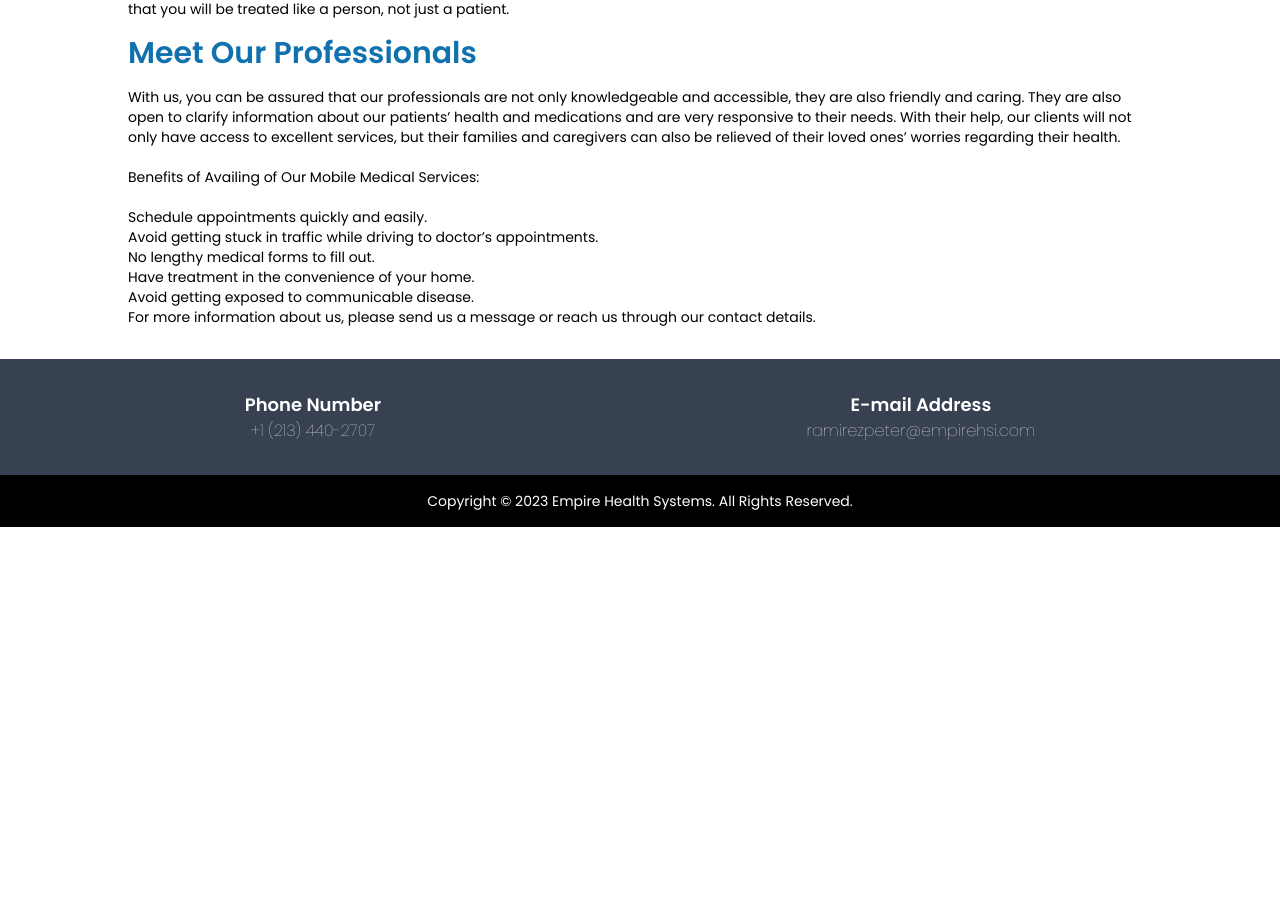
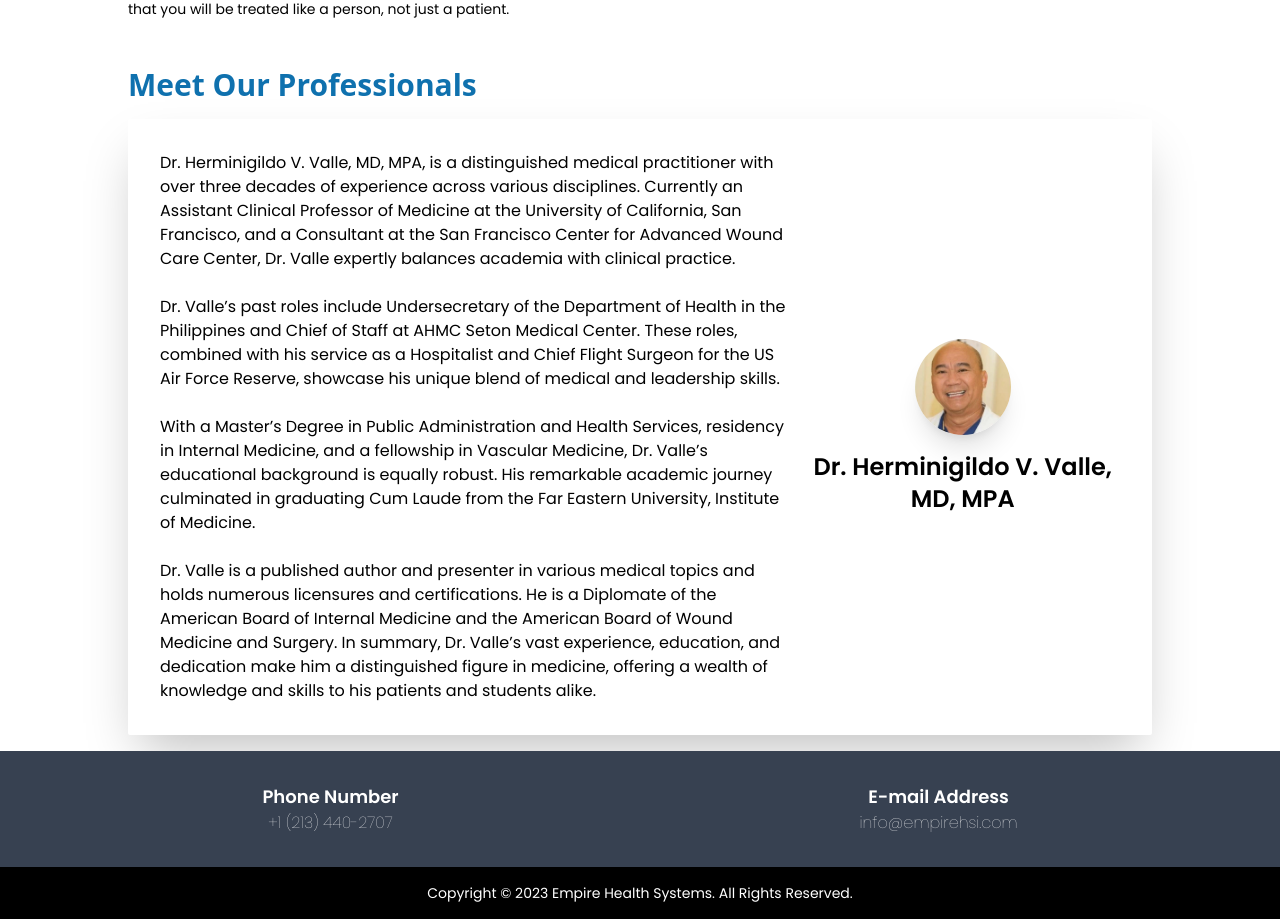
Before and after one commit to valeriequach/EmpireHealthSystems-1, a React (Vite) app: page /About-Us in a window 1280 px wide. Shown: the part 1482-2401 px from the top of the page. Before the commit the page ends 2009 px from the top, so only its background shows below. Built offline with nearby package versions, Linux system fonts and the light colour scheme.

Commit message:
brochure update & Doctors

```diff
--- a/src/App.jsx
+++ b/src/App.jsx
@@ -2,6 +2,8 @@ import React from 'react'
 import { Link, Outlet } from 'react-router-dom';
 import { useState } from "react";
 import { useNavigate } from 'react-router-dom';
+import { AnimatePresence } from 'framer-motion';
+
 
 function App() {
   const [showMenu, setShowMenu] = useState(false);
@@ -61,20 +63,20 @@ function App() {
        {showMenu && (
         <div className="absolute top-0 right-0 w-screen y-screen z-50 md:hidden">
           <div className='bg-stone-800 bg-opacity-80 z-40 w-screen h-screen fixed'>
-          <div className='fixed flex flex-col bg-white bg-opacity-100 w-10/12 h-screen px-4 py-2 z-auto'>
+          <div className='fixed flex flex-col bg-white bg-opacity-100 w-10/12 h-screen px-4 py-2 z-auto animate-slide'>
           <ul className='list-none flex flex-col
                          font-Poppins text-2xl font-bold
                          pt-12 gap-4'>
-            <li className='flex justify-center items-center hover:text-empireyellow px-2' onClick={() => handleClick('/')}>
+            <li className='flex justify-start items-center hover:text-empireyellow px-2' onClick={() => handleClick('/')}>
                 HOME
             </li>
-            <li className='flex justify-center items-center hover:text-empireyellow px-2' onClick={() => handleClick('/About-Us')}>
+            <li className='flex justify-start items-center hover:text-empireyellow px-2' onClick={() => handleClick('/About-Us')}>
                 ABOUT US
             </li>
-            <li className='flex justify-center items-center hover:text-empireyellow px-2' onClick={() => handleClick('/Services')}>
+            <li className='flex justify-start items-center hover:text-empireyellow px-2' onClick={() => handleClick('/Services')}>
                 SERVICES
             </li>
-            <li className='flex justify-center items-center hover:text-empireyellow px-2' onClick={() => handleClick('/Intake')}>
+            <li className='flex justify-start items-center hover:text-empireyellow px-2' onClick={() => handleClick('/Intake')}>
                 INTAKE FORM
             </li>
           </ul>
@@ -102,6 +104,20 @@ function App() {
        <div>
         <Outlet />
        </div>
+       <div className="w-full h-auto bg-gray-700 flex flex-row p-8">
+            <div className="text-white font-Poppins flex flex-col flex-grow justify-center items-center">
+            <h1 className=" font-bold text-lg">Phone Number</h1>
+            <a href="tel:+12134402707">
+            <h2 className="font-thin text-md hover:cursor-pointer">+1 (213) 440-2707</h2>
+            </a>
+            </div>
+            <div className="text-white font-Poppins flex flex-col flex-grow justify-center items-center">
+            <h1 className=" font-bold text-lg">E-mail Address</h1>
+            <a href="mailto:info@empirehsi.com">
+            <h2 className="font-thin text-mb hover:cursor-pointer">info@empirehsi.com</h2>
+            </a>
+            </div>
+        </div>
        <div className='w-screen h-auto bg-black flex justify-center items-center text-white text-sm font-Poppins px-10 py-4'>
         <span className='text-center'>Copyright © 2023 Empire Health Systems. All Rights Reserved.</span>
        </div>
--- a/src/Components/About.jsx
+++ b/src/Components/About.jsx
@@ -37,28 +37,41 @@ function About(){
                     <span><strong>Integrity</strong> – Our patients can trust that our health professionals are licensed, have undergone proper training, and are experienced in their respective fields of work.</span><br></br><br></br>
                     <span><strong>Reliability</strong> – You can depend on us to be always available and to do our best so your loved ones can receive the health assistance that they need.</span><br></br><br></br>
                     <span><strong>Compassion</strong> – Our medical professionals understand the hardships of a person suffering from a disease or disorder. With us, you can be assured that you will be treated like a person, not just a patient.</span>
-            <h1 className="text-3xl font-bold text-empireblue-dark py-4">Meet Our Professionals</h1>
-            <span>With us, you can be assured that our professionals are not only knowledgeable and accessible, they are also friendly and caring. They are also open to clarify information about our patients’ health and medications and are very responsive to their needs. With their help, our clients will not only have access to excellent services, but their families and caregivers can also be relieved of their loved ones’ worries regarding their health.<br></br><br></br>
-
-Benefits of Availing of Our Mobile Medical Services:<br></br><br></br>
-
-Schedule appointments quickly and easily.<br></br>
-Avoid getting stuck in traffic while driving to doctor’s appointments.<br></br>
-No lengthy medical forms to fill out.<br></br>
-Have treatment in the convenience of your home.<br></br>
-Avoid getting exposed to communicable disease.<br></br>
-For more information about us, please send us a message or reach us through our contact details.</span>
                     </div>
-            <div className="w-full h-auto bg-gray-700 flex flex-row p-8">
-            <div className="text-white font-Poppins flex flex-col flex-grow justify-center items-center">
-            <h1 className=" font-bold text-lg">Phone Number</h1>
-            <h2 className="font-thin text-md">+1 (213) 440-2707</h2>
+                    <div className="w-screen h-auto flex flex-col px-6 md:px-12 lg:px-32 pb-4">
+                        <div className=" w-auto h-auto ">
+                        <h1 className=" w-auto text-3xl font-bold text-empireblue-dark py-4">Meet Our Professionals</h1>
                         </div>
-            <div className="text-white font-Poppins flex flex-col flex-grow justify-center items-center">
-            <h1 className=" font-bold text-lg">E-mail Address</h1>
-            <h2 className="font-thin text-mb">ramirezpeter@empirehsi.com</h2>
+                        <div
+                            className=" w-auto h-auto flex flex-col
+                                        md:flex-row-reverse justify-start items-center p-4 pb-2 md:p-8
+                                        font-Poppins gap-4 shadow-2xl rounded-sm">
+                            <div className="flex flex-col w-auto h-auto justify-center items-center md:w-1/3 gap-4">
+                                <img
+                                    src="/assets/Valle img.jpeg"
+                                    alt="Dr. Valle Headshot"
+                                    className="w-24 h-24 rounded-full shadow-xl"/>
+                                <center className="font-bold text-2xl flex">
+                                    Dr. Herminigildo V. Valle, MD, MPA
+                                </center>
+                            </div>
+                            <span className=" flex-grow md:w-2/3">
+                                Dr. Herminigildo V. Valle, MD, MPA, is a distinguished medical practitioner with over three decades of experience across various disciplines.
+                                Currently an Assistant Clinical Professor of Medicine at the University of California, San Francisco, and a Consultant at the San Francisco Center for
+                                Advanced Wound Care Center, Dr. Valle expertly balances academia with clinical practice.
+                                <br></br><br></br>Dr. Valle’s past roles include Undersecretary of the Department
+                                of Health in the Philippines and Chief of Staff at AHMC Seton Medical Center. These roles, combined with his service as a Hospitalist and Chief Flight Surgeon
+                                for the US Air Force Reserve, showcase his unique blend of medical and leadership skills.
+                                <br></br><br></br>With a Master’s Degree in Public Administration and Health Services,
+                                residency in Internal Medicine, and a fellowship in Vascular Medicine, Dr. Valle’s educational background is equally robust. His remarkable academic journey culminated
+                                in graduating Cum Laude from the Far Eastern University, Institute of Medicine.
+                                <br></br><br></br>Dr. Valle is a published author and presenter in various medical topics and holds numerous
+                                licensures and certifications. He is a Diplomate of the American Board of Internal Medicine and the American Board of Wound Medicine and Surgery.
+                                In summary, Dr. Valle’s vast experience, education, and dedication make him a distinguished figure in medicine, offering a wealth of knowledge and skills to his patients and students alike.
+                            </span>
                         </div>
                     </div>
+
                 </div>
         </div>
     )
--- a/src/Components/Home.jsx
+++ b/src/Components/Home.jsx
@@ -8,7 +8,7 @@ function Home(){
         <>
         <div className="w-screen h-[90vh] md:h-[95vh]">
             <div className="w-screen h-[90vh] md:h-[95vh] absolute flex flex-col justify-center items-center z-20">
-                <span className="text-center text-3xl md:text-5xl font-Poppins font-bold text-white pb-6">Building the Future of Health Care</span>
+                <span className="text-center text-3xl md:text-5xl font-Poppins font-bold text-white pb-6">Your Health, Our Priority</span>
 
                 <button className="text-white bg-[#2d66bc] opacity-80 hover:bg-empireblue hover:opacity-100 rounded-md px-8 py-3" onClick={() => navigate('/Intake')}>
                     SCHEDULE YOUR APPOINTMENT
@@ -27,10 +27,9 @@ function Home(){
                 <div className="w-full lg:w-1/2 font-Poppins p-8 md:pt-10 lg:pt-4 h-auto lg:h-3/5 text-[#3d3d3d]">
                     <h2 className="font-bold text-lg lg:text-xl">Welcome To</h2>
                     <h1 className="font-bold text-2xl lg:text-4xl pb-4">Empire Health Systems</h1>
-                    <h5 className=" text-md lg:text-base">Are you a caregiver for a loved one who has an illness or disability?
-                        Do they have access to medical care whenever they need them? If they don’t,
-                        then you have come to the right place. We provide mobile medical services that
-                        are always available for your loved ones when they are in need.</h5>
+                    <h5 className=" text-md lg:text-base">At Empire Health Systems, we offer a range of benefits that enhance the quality of care
+                            and efficiency of health services. Our support for patient monitoring effectively reduces overall
+                            hospitalization rates, allowing for more patient-centric, home-based care.</h5>
                         <Link to={"/About-Us"}>
                         <button className="text-white bg-[#2d66bc] opacity-80 hover:bg-empireblue hover:opacity-100 rounded-md px-8 py-3 mt-12">
                             LEARN MORE
@@ -55,16 +54,6 @@ function Home(){
         </div>
             <img src="/assets/stethoscope.jpg" alt="stethoscope" className="w-screen h-[90vh] md:h-[95vh] object-cover overflow-auto md:overflow-hidden -z-20" />
         </div>
-        <div className="w-full h-auto bg-gray-700 flex flex-row p-8">
-            <div className="text-white font-Poppins flex flex-col flex-grow justify-center items-center">
-            <h1 className=" font-bold text-lg">Phone Number</h1>
-            <h2 className="font-thin text-md">+1 (213) 440-2707</h2>
-            </div>
-            <div className="text-white font-Poppins flex flex-col flex-grow justify-center items-center">
-            <h1 className=" font-bold text-lg">E-mail Address</h1>
-            <h2 className="font-thin text-mb">ramirezpeter@empirehsi.com</h2>
-            </div>
-        </div>
         </>
     )
 }
--- a/tailwind.config.js
+++ b/tailwind.config.js
@@ -16,6 +16,19 @@ export default {
         Poppins : ['Poppins', 'Arial'],
         LibreBaskerville : ['Libre Baskerville', 'sans-serif'],
       },
+      keyframes: {
+        'slide': {
+          '0%': {
+            transform: 'translateX(-500px)'
+          },
+          '100%': {
+            transform: 'translateX(0)'
+          },
+        }
+      },
+      animation: {
+        'slide': 'slide 0.15s ease-in',
+      }
     },
   },
   plugins: [],
```
Also changed, not shown: public/assets/Valle img.jpeg (added), src/Components/Services.jsx (indentation only). Lines whose indentation alone changed are shown as unchanged.
